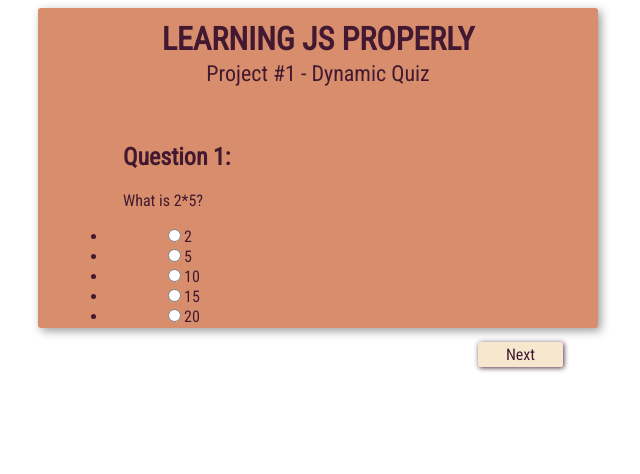
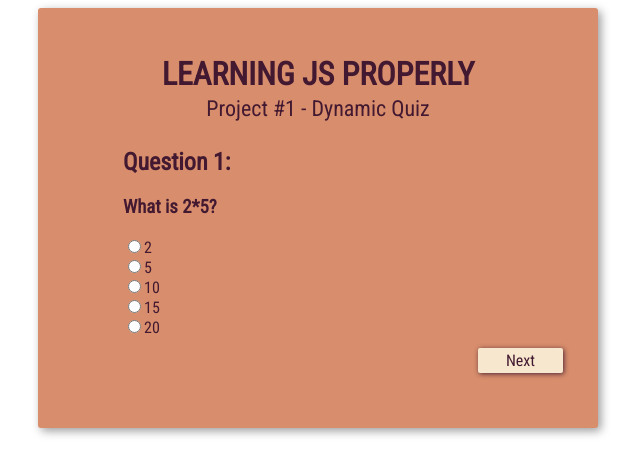
Before and after one commit to wenyizag/JS-100-Day-Challenge, a plain HTML site: page JS - Day 1/index.html in a window 1280 px wide. Shown: the whole page, without its empty margins (322-962 px from the left). Drawn offline with nearby package versions, Linux system fonts and the light colour scheme.

Commit message:
CSS debugged

```diff
--- a/JS - Day 1/css/style.css
+++ b/JS - Day 1/css/style.css
@@ -10,11 +10,12 @@ body{
 	border-radius: 3px;
 	color: #421930;
 	box-shadow: 3px 3px 10px 0px #9c9c9c;
-	height: 300px;
+	height: 400px;
 }
 
 .title{
 	text-align: center;
+	padding-top: 35px;
 }
 
 .title h1{
@@ -30,10 +31,15 @@ body{
 #quiz{
 	text-indent: 55px;
 	/*display: none;*/
+	height: 200px;
+	position: relative;
+	top: -30px;
 }
 
 .button{
 	position: relative;
+	float: right;
+	bottom: 30px;
 	width: 85px;
 	height: 25px;
 	background: #f6e7ce;
@@ -42,7 +48,7 @@ body{
 	line-height: 25px;
 	margin: 0 5px;
 	border-radius: 2px;
-	float: right;
+
 	box-shadow: 1px 1px 5px 0px #421930e8;
 	cursor: pointer;
 }
@@ -55,6 +61,12 @@ body{
 	text-decoration: none;
 }
 
+ul {
+	list-style: none;
+	padding: 0;
+	margin: 0;
+}
+
 #prev{
 	display: none;
 }
--- a/JS - Day 1/js/script.js
+++ b/JS - Day 1/js/script.js
@@ -89,7 +89,7 @@
 	    var header = $('<h2>Question ' + (index + 1) + ':</h2>');
 	    qElement.append(header);
 
-	    var question = $('<p>').append(questions[index].question);
+	    var question = $('<h3>').append(questions[index].question);
 	    qElement.append(question);
 
 	    var radioButtons = createRadios(index);
```
